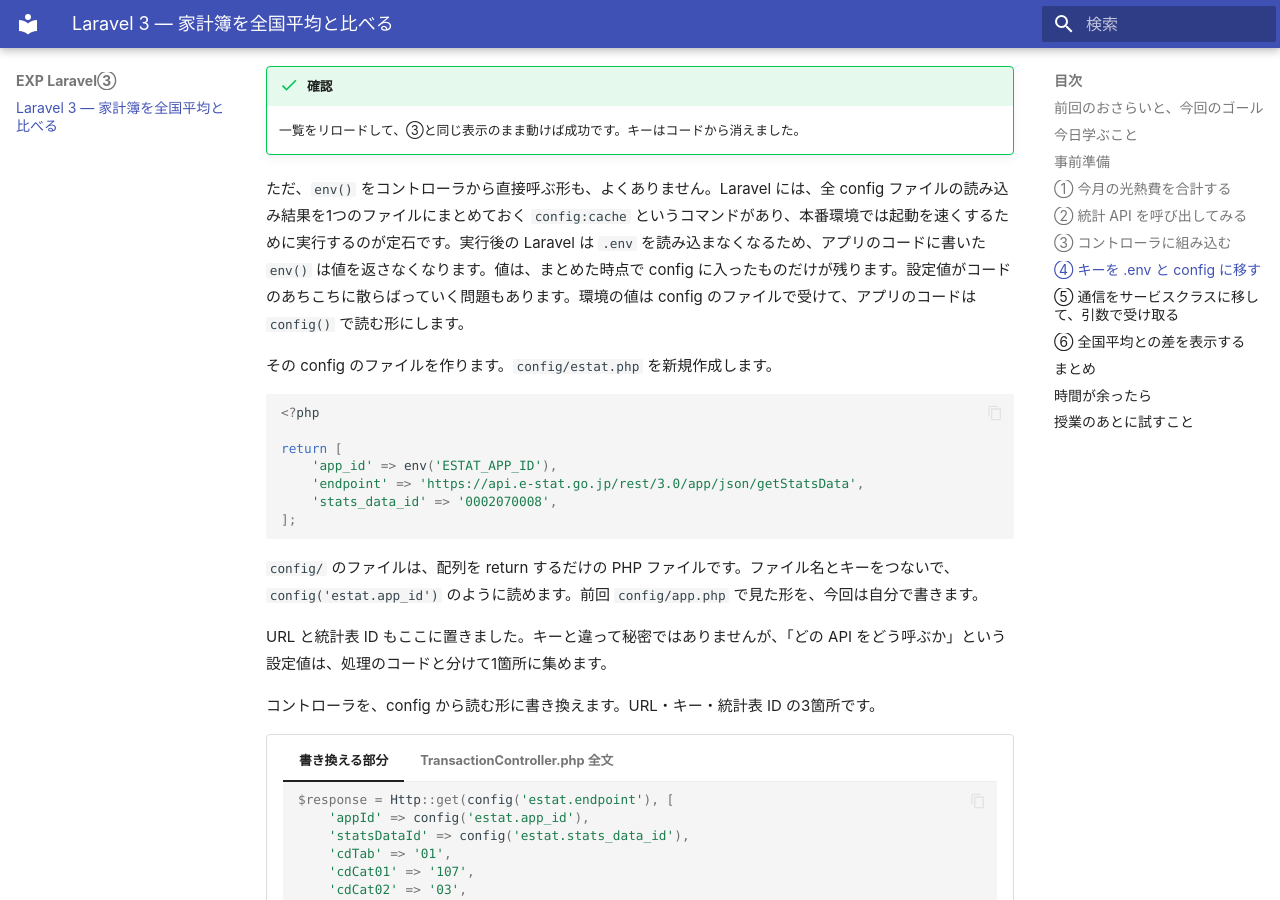
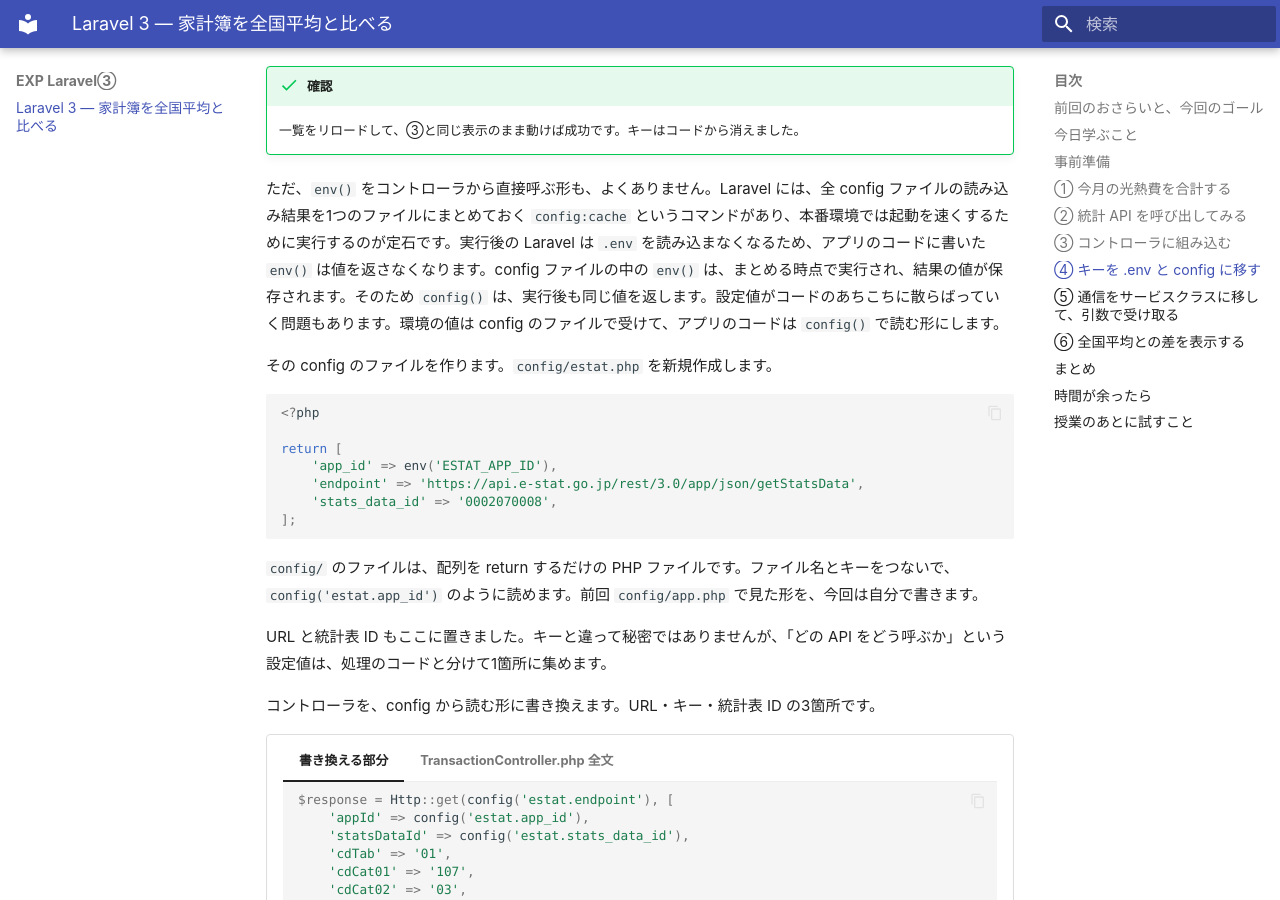
Before and after one commit to abekdwight/gslabo-lesson5, an MkDocs documentation site: the page built from docs/index.md, in a window 1280 px wide and 900 px high, scrolled down 8766 px. Built offline with MkDocs 1.6.1 and Material for MkDocs 9.7.7, drawn with Linux system fonts in a browser that asks for light colours.

Commit message:
state config cache fact plainly

```diff
--- a/docs/index.md
+++ b/docs/index.md
@@ -684,7 +684,7 @@ ESTAT_APP_ID=（共有されたキー）
 
     一覧をリロードして、③と同じ表示のまま動けば成功です。キーはコードから消えました。
 
-ただ、`env()` をコントローラから直接呼ぶ形も、よくありません。Laravel には、全 config ファイルの読み込み結果を1つのファイルにまとめておく `config:cache` というコマンドがあり、本番環境では起動を速くするために実行するのが定石です。実行後の Laravel は `.env` を読み込まなくなるため、アプリのコードに書いた `env()` は値を返さなくなります。値は、まとめた時点で config に入ったものだけが残ります。設定値がコードのあちこちに散らばっていく問題もあります。環境の値は config のファイルで受けて、アプリのコードは `config()` で読む形にします。
+ただ、`env()` をコントローラから直接呼ぶ形も、よくありません。Laravel には、全 config ファイルの読み込み結果を1つのファイルにまとめておく `config:cache` というコマンドがあり、本番環境では起動を速くするために実行するのが定石です。実行後の Laravel は `.env` を読み込まなくなるため、アプリのコードに書いた `env()` は値を返さなくなります。config ファイルの中の `env()` は、まとめる時点で実行され、結果の値が保存されます。そのため `config()` は、実行後も同じ値を返します。設定値がコードのあちこちに散らばっていく問題もあります。環境の値は config のファイルで受けて、アプリのコードは `config()` で読む形にします。
 
 その config のファイルを作ります。`config/estat.php` を新規作成します。
 
```
